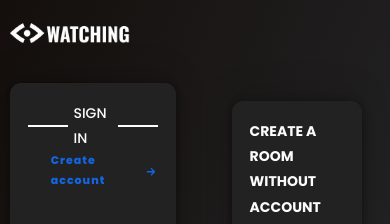
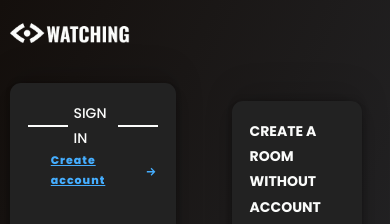
Before and after one commit to PedroXavibz/Watching, a Next.js app: page / in a window 390 px wide. Shown: the top 224 px of the page. Built offline with nearby package versions, Linux system fonts and the light colour scheme; no server answers.

Commit message:
Added new color values and media query rules to be implemented later

```diff
--- a/src/styles/globals.css
+++ b/src/styles/globals.css
@@ -1,23 +1,22 @@
-@import url('https://fonts.googleapis.com/css2?family=Poppins:wght@100;200;300;400;500;600;700;800;900&display=swap');
+@import url("https://fonts.googleapis.com/css2?family=Poppins:wght@100;200;300;400;500;600;700;800;900&display=swap");
 
 :root {
-  --font: 'Poppins', sans-serif;
+  --font: "Poppins", sans-serif;
 
-  --background-gradient: linear-gradient(115deg, #140F0C 0%, #2A2C30 100%);
+  --background-gradient: linear-gradient(115deg, #140f0c 0%, #2a2c30 100%);
   --primary-color: #222222;
   --secondary-color: #444444;
 
-  --twitch-color: #5A3E85;
-  --youtube-color: #FF0000;
-  --default-color: #FBFCFB;
-  --link-color: #1365E0;
-  --success-color: 4ECB71;
+  --twitch-color: #5a3e85;
+  --youtube-color: #ff0000;
+  --default-color: #fbfcfb;
+  --link-color: #45aeff;
+  --success-color: #4ecb71;
   --error-color: #e60b13;
 
   --box-shadow-primary: 0px 1px 4px rgba(0, 0, 0, 0.16), 0px 0px 0px 3px #333333;
   --box-shadow-secondary: 0px -12px 30px rgba(0, 0, 0, 0.12),
-    0px 4px 6px rgba(0, 0, 0, 0.12),
-    0px 12px 13px rgba(0, 0, 0, 0.17),
+    0px 4px 6px rgba(0, 0, 0, 0.12), 0px 12px 13px rgba(0, 0, 0, 0.17),
     0px -3px 5px rgba(0, 0, 0, 0.09);
 
   --radius-maximum: 1.1rem;
@@ -35,19 +34,40 @@
   font-size: 62.5%;
   line-height: 1.8;
   background: var(--background-gradient);
-  height: 100vh;
+  min-height: 100vh;
 
   font-family: var(--font);
   color: var(--default-color);
 }
 
-
 a {
-  color: inherit;
-  text-decoration: none;
+  color: var(--link-color);
 }
 
 ul {
   list-style-type: none;
   list-style-position: inside;
 }
+
+/* Desktops and laptops ----------- */
+@media only screen and (min-width: 1224px) {
+  html,
+  body {
+    font-size: 58%;
+  }
+}
+
+@media only screen and (min-device-width : 768px) and (max-device-width : 1024px) and (orientation : portrait) and (-webkit-min-device-pixel-ratio : 2) {
+  html,
+  body {
+    /* font-size: 30%; */
+  }
+}
+
+/* Large screens ----------- */
+@media only screen and (min-width: 1824px) {
+  html,
+  body {
+    /* font-size: 70%; */
+  }
+}
```
